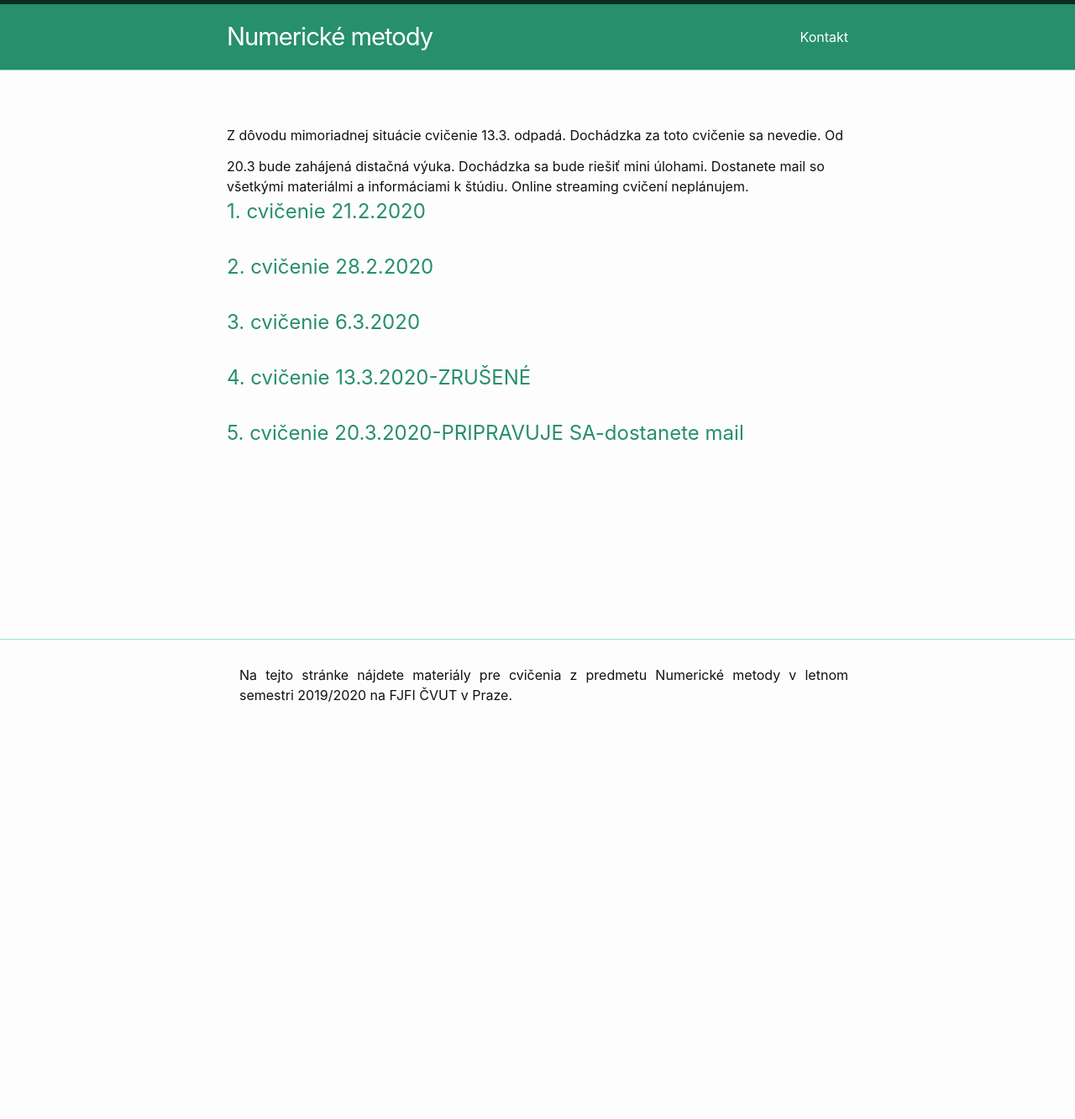
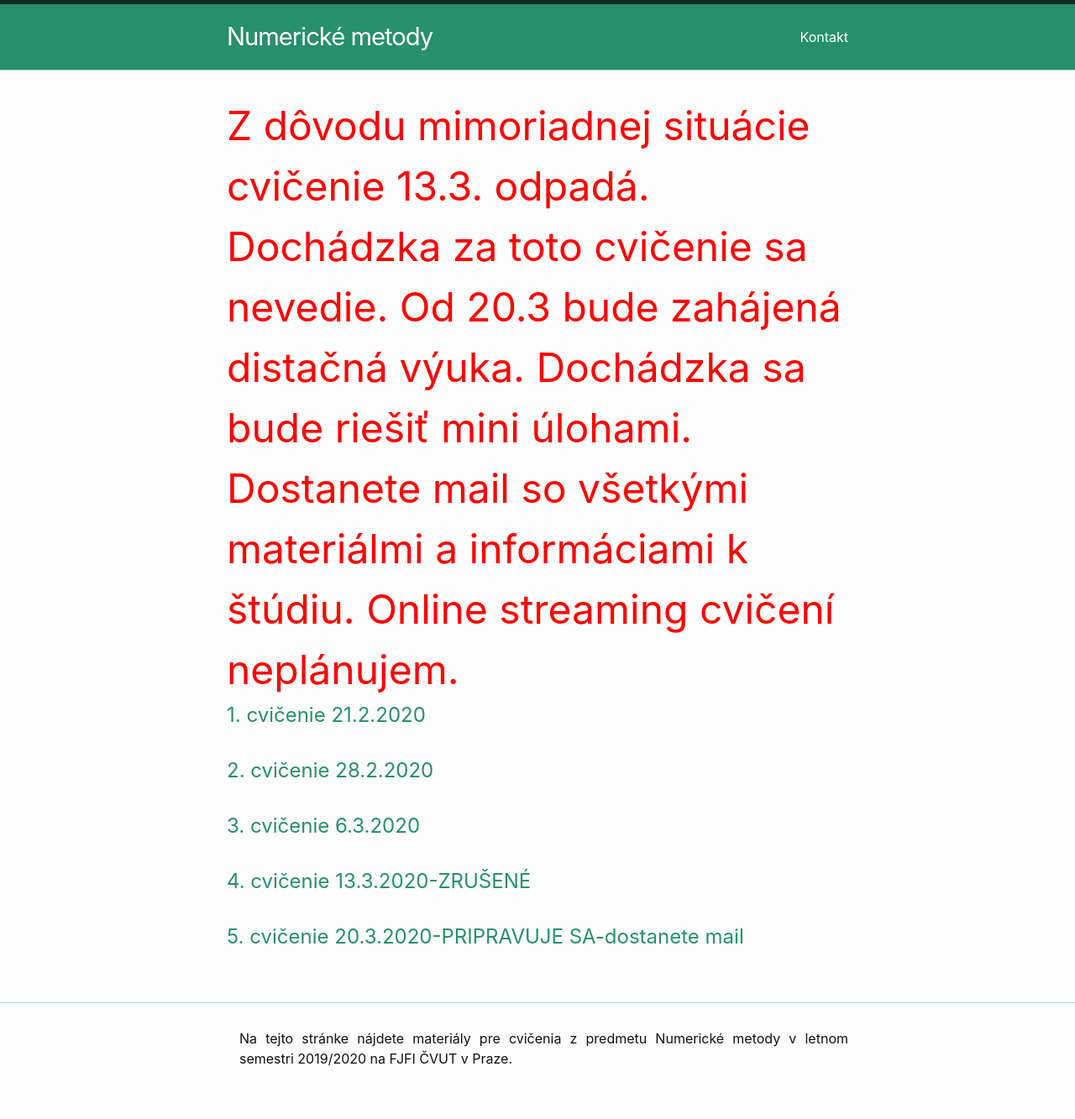
Before and after one commit to maslarova/maslarova.github.io, a Jekyll site: the page built from index.md, in a window 1280 px wide. Shown: the whole page at 84% size. Built offline with Jekyll 4.4.1, drawn with Linux system fonts in a browser that asks for light colours; before the commit the page ends 900 px from its top, so only the background shows below that.

Commit message:
zmena home

```diff
--- a/_layouts/home.html
+++ b/_layouts/home.html
@@ -8,8 +8,8 @@
   {%- endif -%}
 
   {{ content }}
-   <font size="+4"> <font color="red"></font> </font> Z dôvodu mimoriadnej situácie cvičenie 13.3. odpadá. Dochádzka za toto cvičenie sa nevedie. Od 20.3 bude zahájená distačná výuka. Dochádzka sa bude riešiť mini úlohami. Dostanete mail so všetkými materiálmi a informáciami k štúdiu.
-Online streaming cvičení neplánujem. <br /> </font> </font>
+   <font size="+4"> <font color="red"> Z dôvodu mimoriadnej situácie cvičenie 13.3. odpadá. Dochádzka za toto cvičenie sa nevedie. Od 20.3 bude zahájená distačná výuka. Dochádzka sa bude riešiť mini úlohami. Dostanete mail so všetkými materiálmi a informáciami k štúdiu.
+Online streaming cvičení neplánujem. <br style = “line-height:100px;”> </font> </font>
 
   {%- if site.posts.size > 0 -%}
     <!--h2 class="post-list-heading">{{ page.list_title | default: "Materiály k cvičeniam" }}</h2-->
```
